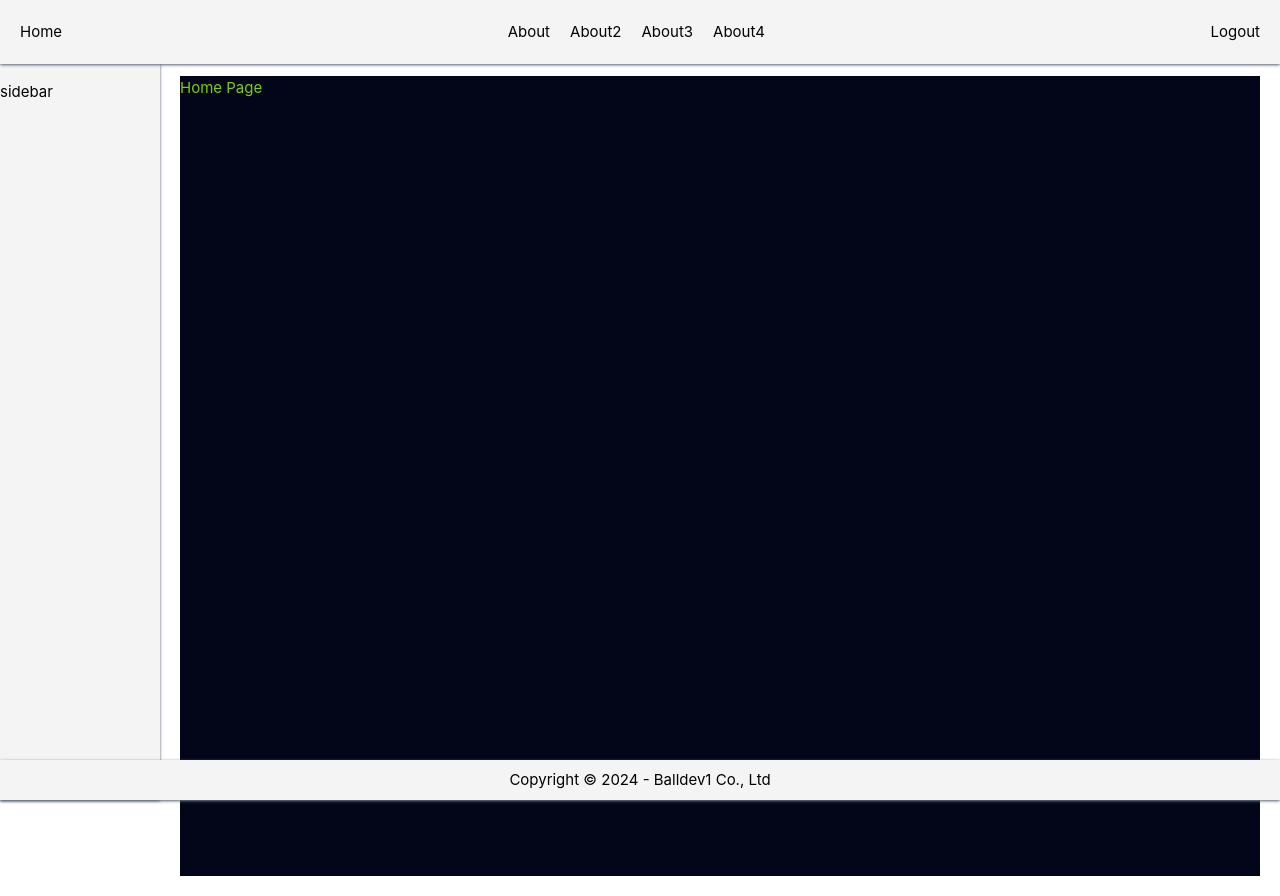
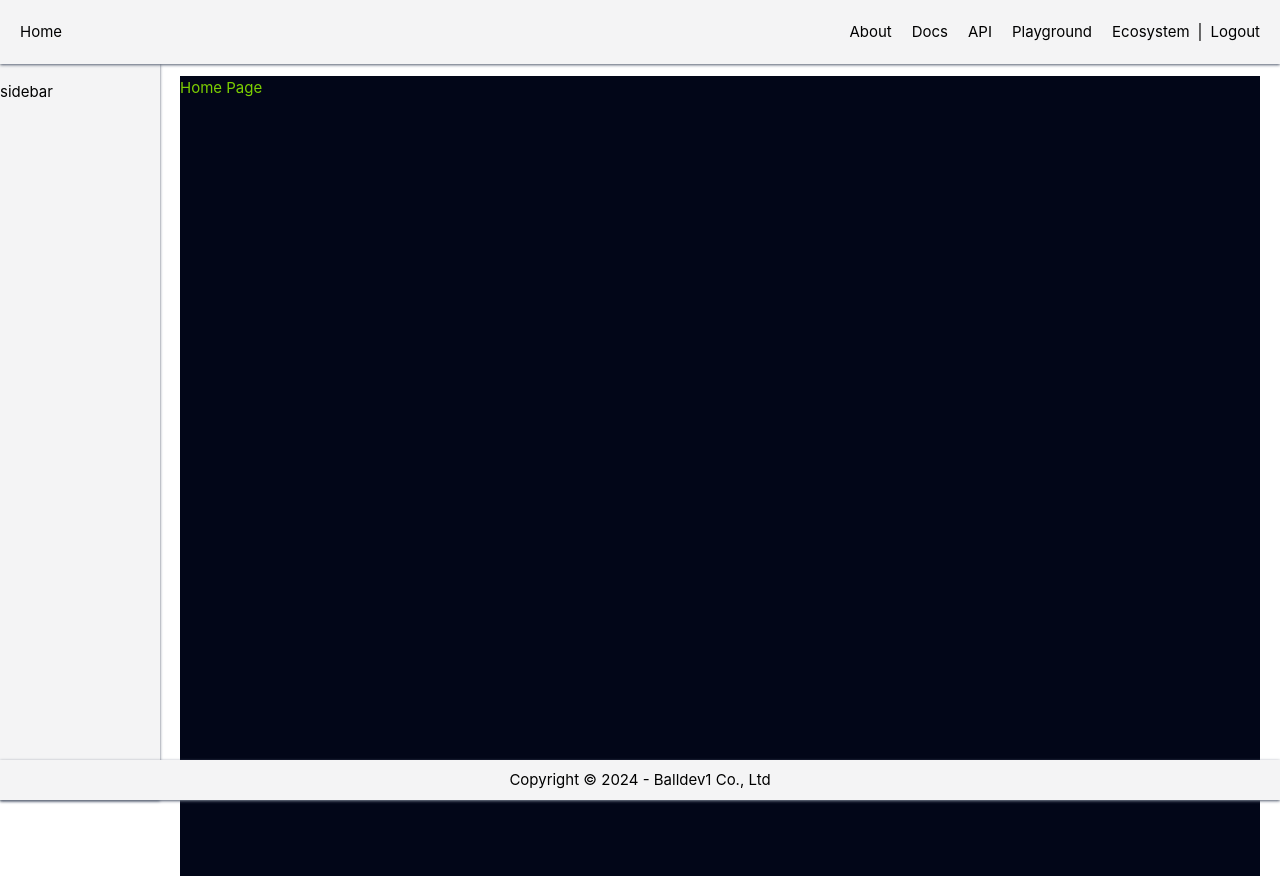
Before and after one commit to balldev1/vue-layout-dashboard, a Vue app: page / in a window 1280 px wide. Built offline with nearby package versions, Linux system fonts and the light colour scheme.

Commit message:
link object

```diff
--- a/src/components/layout/Navbar.vue
+++ b/src/components/layout/Navbar.vue
@@ -2,28 +2,40 @@
   <div class="w-full bg-zinc-100 shadow-sm shadow-gray-500 p-5">
     <div class="flex items-center justify-between">
       <!-- Home Link -->
-      <RouterLink :to="'/'" class="hover:text-lime-500 font-semibold">
+      <RouterLink to="/" class="hover:text-lime-500 font-semibold">
         Home
       </RouterLink>
 
+      <!-- Navigation + Logout -->
+      <div class="flex gap-2 items-center">
         <!-- Navigation Links -->
         <div class="flex gap-5">
-        <RouterLink :to="'/about'" class="hover:text-lime-500"
-          >About</RouterLink
+          <RouterLink
+            v-for="link in links"
+            :key="link.path"
+            :to="link.path"
+            class="hover:text-lime-500"
           >
-        <RouterLink :to="'/about2'" class="hover:text-lime-500"
-          >About2</RouterLink
-        >
-        <RouterLink :to="'/about2'" class="hover:text-lime-500"
-          >About3</RouterLink
-        >
-        <RouterLink :to="'/about2'" class="hover:text-lime-500"
-          >About4</RouterLink
-        >
+            {{ link.name }}
+          </RouterLink>
         </div>
+
+        <!-- Divider -->
+        <span>|</span>
 
         <!-- Logout -->
         <div class="cursor-pointer hover:text-red-500">Logout</div>
       </div>
     </div>
+  </div>
 </template>
+
+<script setup>
+const links = [
+  { name: "About", path: "/about" },
+  { name: "Docs", path: "/docs" },
+  { name: "API", path: "/api" },
+  { name: "Playground", path: "/playground" },
+  { name: "Ecosystem", path: "/ecosystem" },
+];
+</script>
```
Lines whose indentation alone changed are shown as unchanged.
